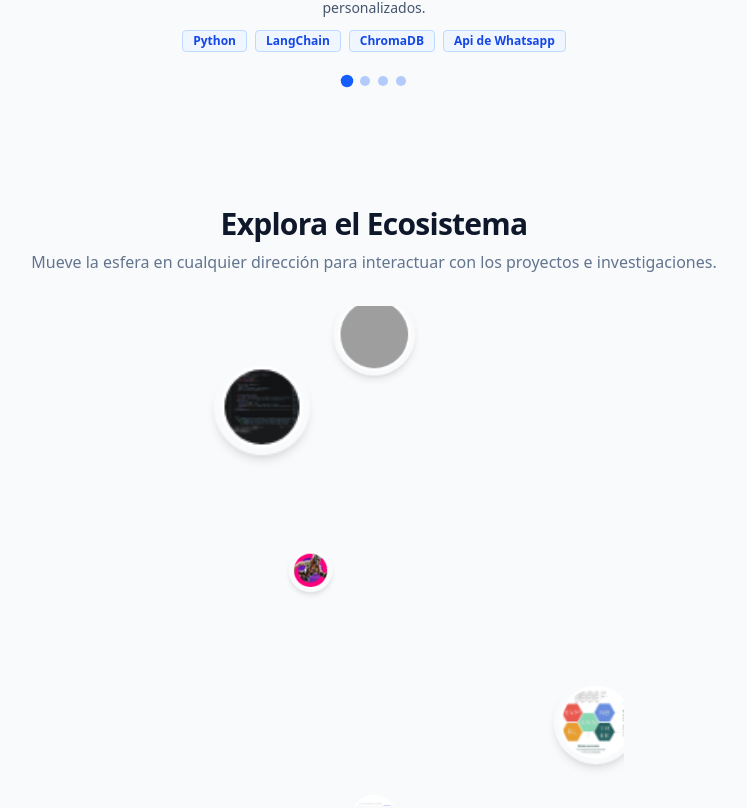
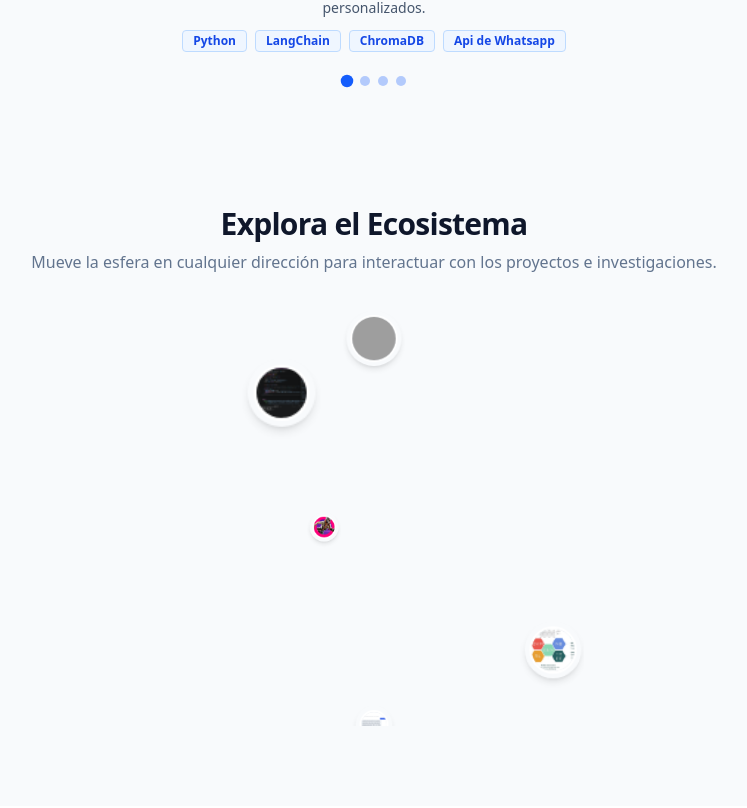
Before and after one commit to camilorp5/Portafolio, a Next.js app: page / in a window 1280 px wide. Shown: the part 1309-2117 px from the top of the page, without its empty margins (266-1013 px from the left). Built offline with nearby package versions, Linux system fonts and the light colour scheme; grey boxes are pictures that could not be loaded.

Commit message:
Update SphereTagCloud.tsx

```diff
--- a/components/SphereTagCloud.tsx
+++ b/components/SphereTagCloud.tsx
@@ -64,8 +64,8 @@ function NodeItem({
             hovered ? "scale-125 shadow-xl ring-4 ring-blue-500/50" : "scale-100 shadow-md"
           }`}
           style={{
-            width: `${nodeSize * 45}px`,
-            height: `${nodeSize * 45}px`,
+            width: `${nodeSize * 38}px`,
+            height: `${nodeSize * 38}px`,
           }}
         >
           <div className="w-full h-full rounded-full overflow-hidden border-2 border-white bg-slate-200">
@@ -81,13 +81,19 @@ function NodeItem({
   );
 }
 
-function RotatingGroup({ children }: { children: React.ReactNode }) {
+function RotatingGroup({
+  children,
+  paused,
+}: {
+  children: React.ReactNode;
+  paused: boolean;
+}) {
   const groupRef = useRef<THREE.Group>(null);
 
   useFrame((_, delta) => {
-    if (groupRef.current) {
-      groupRef.current.rotation.y += delta * 0.08;
-    }
+    if (!groupRef.current || paused) return;
+
+    groupRef.current.rotation.y += delta * 0.08;
   });
 
   return <group ref={groupRef}>{children}</group>;
@@ -95,7 +101,7 @@ function RotatingGroup({ children }: { children: React.ReactNode }) {
 
 export default function SphereTagCloud({
   items,
-  radius = 5,
+  radius = 4,
 }: SphereTagCloudProps) {
   const [selectedItem, setSelectedItem] = useState<SphereItem | null>(null);
   const [isMounted, setIsMounted] = useState(false);
@@ -110,13 +116,29 @@ export default function SphereTagCloud({
   );
 
   return (
-    // Contenedor más angosto y cuadrado centrado
-    <div className="relative mx-auto w-full max-w-[500px] h-[500px]">
-      {/* Canvas 3D transparente */}
-      <Canvas camera={{ position: [0, 0, 15], fov: 45 }} gl={{ alpha: true }}>
+    <motion.div
+      className="relative mx-auto w-full max-w-[420px] h-[420px]"
+      animate={{
+        opacity: selectedItem ? 0 : 1,
+        scale: selectedItem ? 0.82 : 1,
+        filter: selectedItem ? "blur(8px)" : "blur(0px)",
+      }}
+      transition={{
+        duration: 0.35,
+        ease: "easeInOut",
+      }}
+    >
+      {/* Canvas 3D */}
+      <Canvas
+        camera={{ position: [0, 0, 14], fov: 50 }}
+        gl={{ alpha: true }}
+        style={{
+          pointerEvents: selectedItem ? "none" : "auto",
+        }}
+      >
         <ambientLight intensity={1.5} />
 
-        <RotatingGroup>
+        <RotatingGroup paused={!!selectedItem}>
           {items.map((item, index) => (
             <NodeItem
               key={item.id}
@@ -137,16 +159,28 @@ export default function SphereTagCloud({
         />
       </Canvas>
 
-      {/* Modal renderizado fuera del árbol de Canvas usando createPortal */}
+      {/* Modal renderizado en document.body mediante Portal */}
       {isMounted &&
         createPortal(
           <AnimatePresence>
             {selectedItem && (
-              <div className="fixed inset-0 z-[99999] flex items-center justify-center p-4 bg-black/50 backdrop-blur-sm">
+              <div className="fixed inset-0 z-[99999] flex items-center justify-center p-4 bg-black/70 backdrop-blur-md">
                 <motion.div
-                  initial={{ opacity: 0, scale: 0.8, y: 20 }}
-                  animate={{ opacity: 1, scale: 1, y: 0 }}
-                  exit={{ opacity: 0, scale: 0.8, y: 20 }}
+                  initial={{
+                    opacity: 0,
+                    scale: 0.7,
+                    y: 40,
+                  }}
+                  animate={{
+                    opacity: 1,
+                    scale: 1,
+                    y: 0,
+                  }}
+                  exit={{
+                    opacity: 0,
+                    scale: 0.7,
+                    y: 40,
+                  }}
                   transition={{ type: "spring", damping: 25, stiffness: 300 }}
                   className="relative w-full max-w-sm rounded-3xl bg-white overflow-hidden shadow-2xl border border-slate-100"
                 >
@@ -179,6 +213,6 @@ export default function SphereTagCloud({
           </AnimatePresence>,
           document.body
         )}
-    </div>
+    </motion.div>
   );
 }
```
